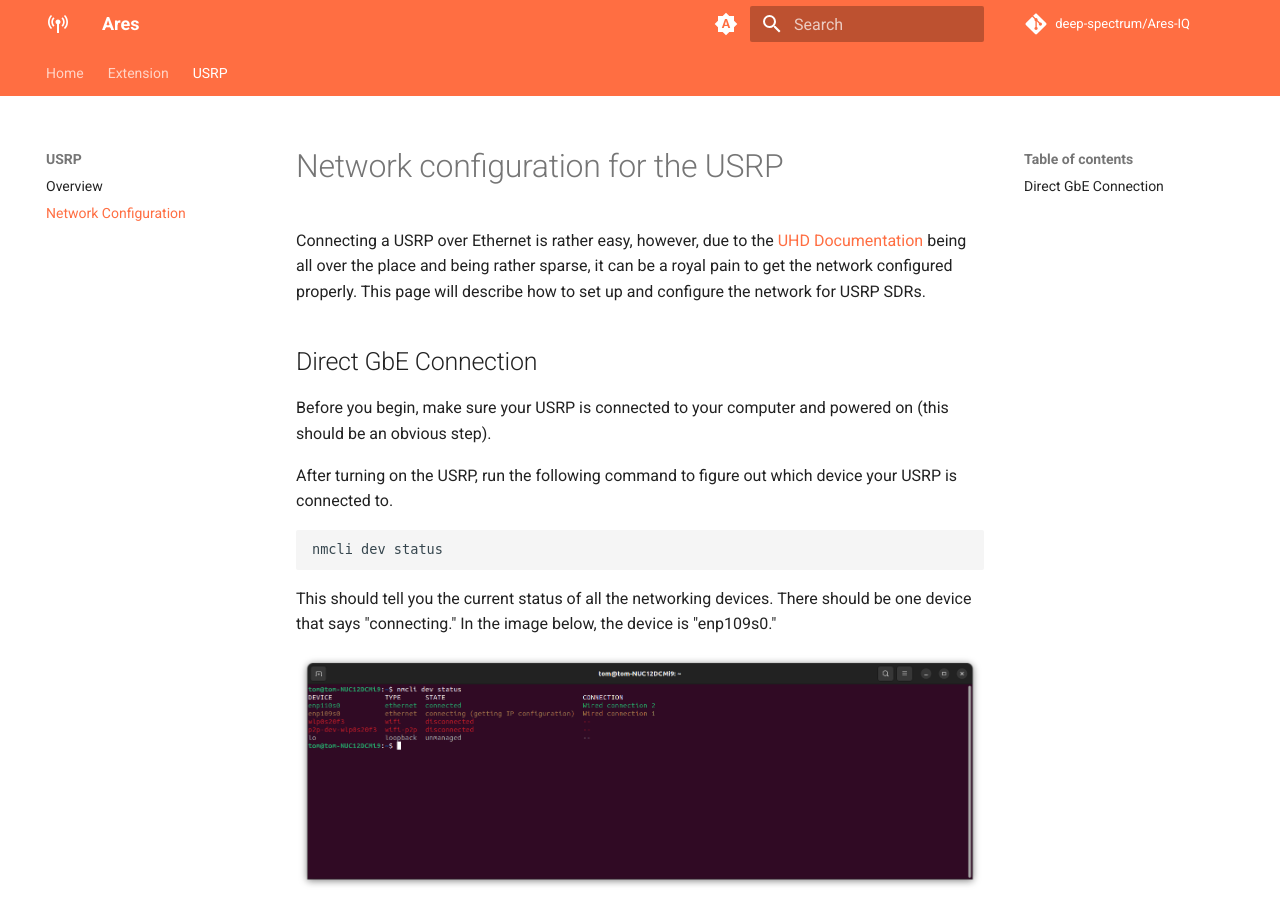
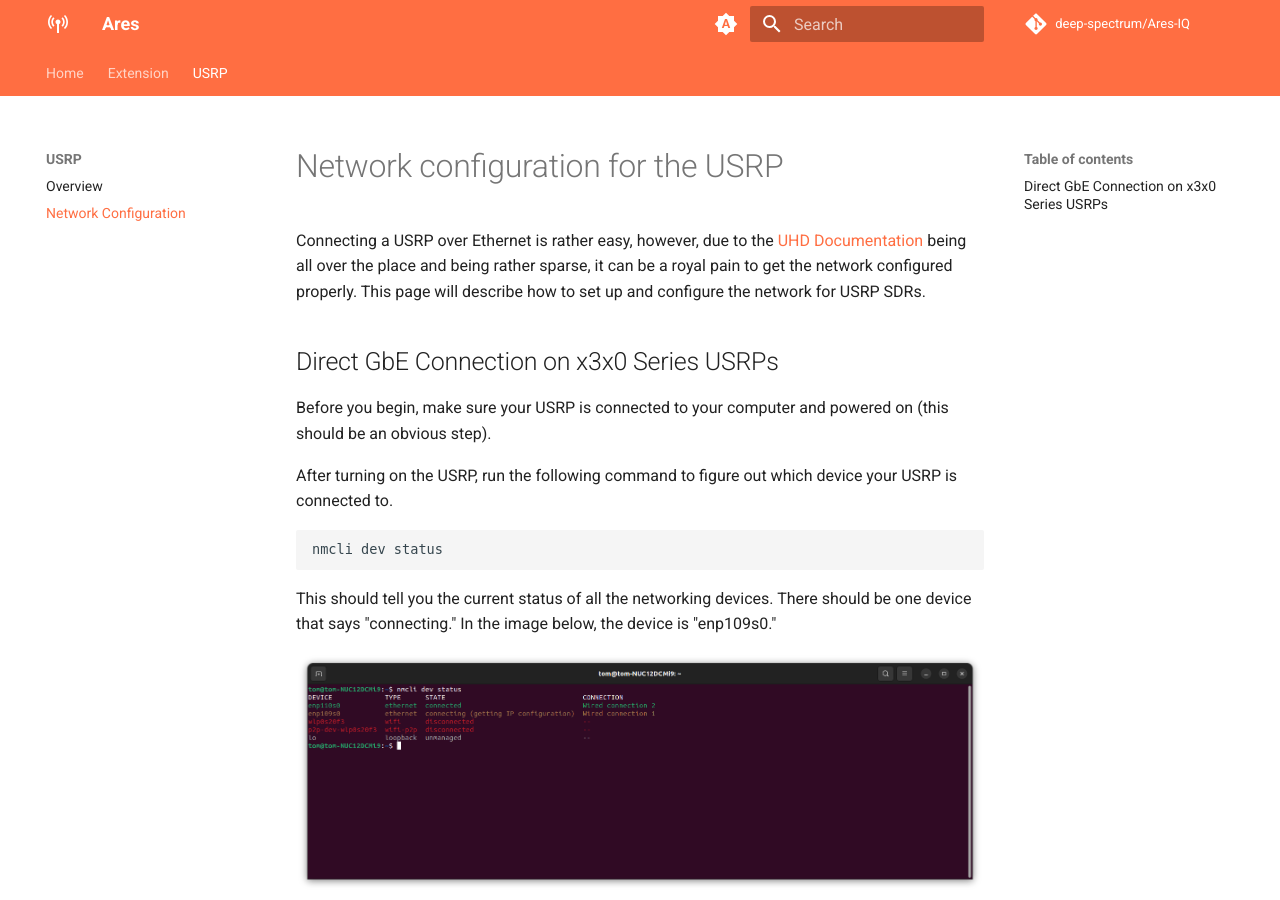
Before and after one commit to deep-spectrum/Ares-IQ, an MkDocs documentation site: the page built from docs/usrp/network-config.md, in a window 1280 px wide and 900 px high. Built offline with MkDocs 1.6.1 and Material for MkDocs 9.7.7, drawn with Linux system fonts in a browser that asks for light colours; some web fonts are replaced; comment, search, counter and statistics services are not loaded.

Commit message:
Update title

```diff
--- a/docs/usrp/network-config.md
+++ b/docs/usrp/network-config.md
@@ -6,7 +6,7 @@ be a royal pain to get the network configured properly.
 This page will describe how to set up and configure the
 network for USRP SDRs.
 
-## Direct GbE Connection
+## Direct GbE Connection on x3x0 Series USRPs
 Before you begin, make sure your USRP is connected to your
 computer and powered on (this should be an obvious step).
 
```
